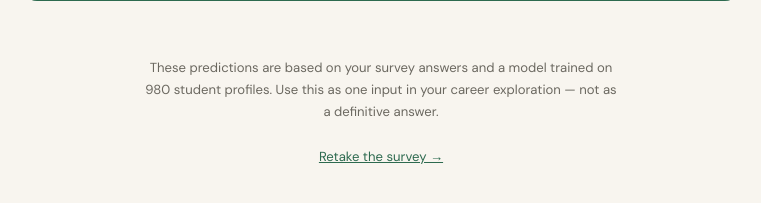
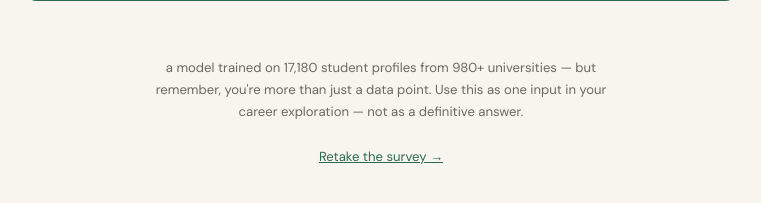
Before and after one commit to HETVI996/PATH, a Flask app: template templates/result.html in a window 1280 px wide. Shown: the part 456-659 px from the top of the page, without its empty margins (259-1020 px from the left). Run offline with Flask 3, Linux system fonts and the light colour scheme; the template is opened without the code that fills it, so the values that code supplies are empty.

```diff
--- a/templates/result.html
+++ b/templates/result.html
@@ -265,7 +265,7 @@
   </div>
 
   <div class="footer-note">
-    These predictions are based on your survey answers and a model trained on 980 student profiles.
+    a model trained on 17,180 student profiles from 980+ universities — but remember, you're more than just a data point.
     Use this as one input in your career exploration — not as a definitive answer.
     <br/><br/>
     <a href="/survey" style="color: var(--accent);">Retake the survey &rarr;</a>
```
